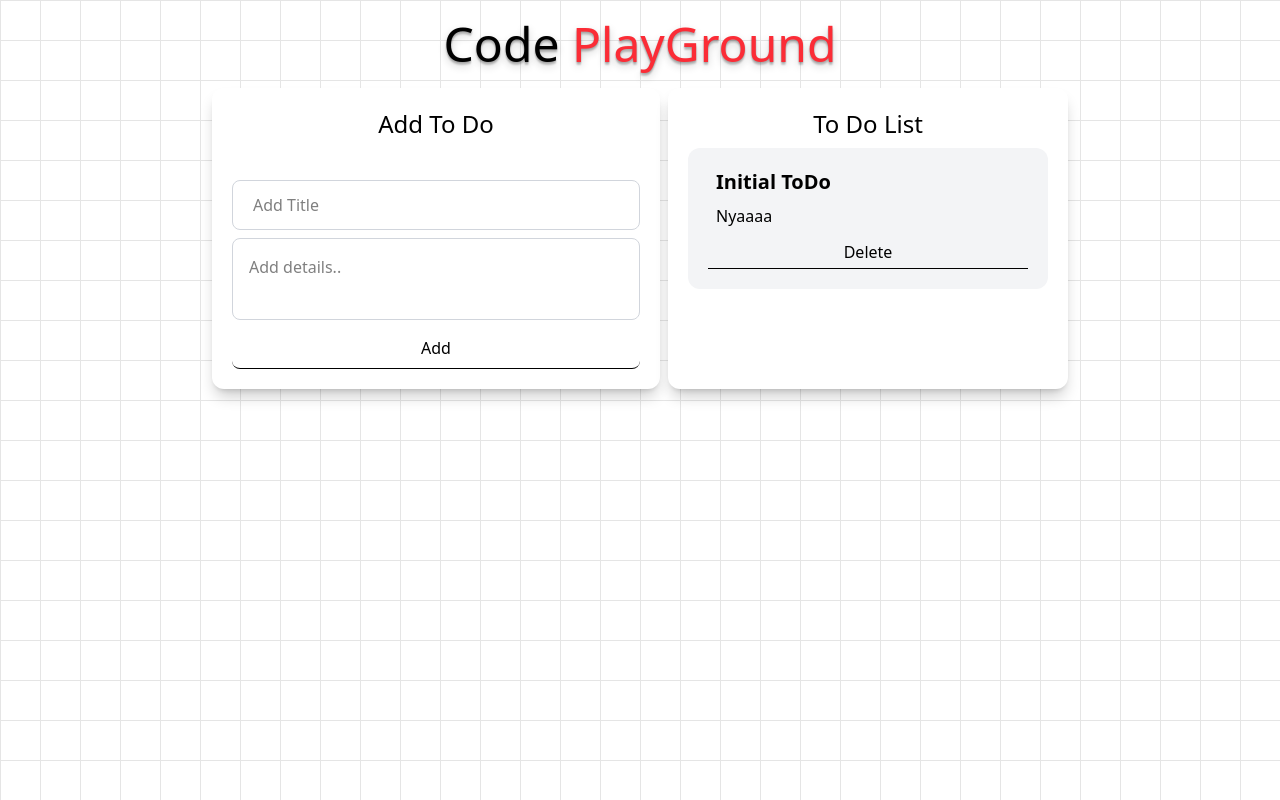
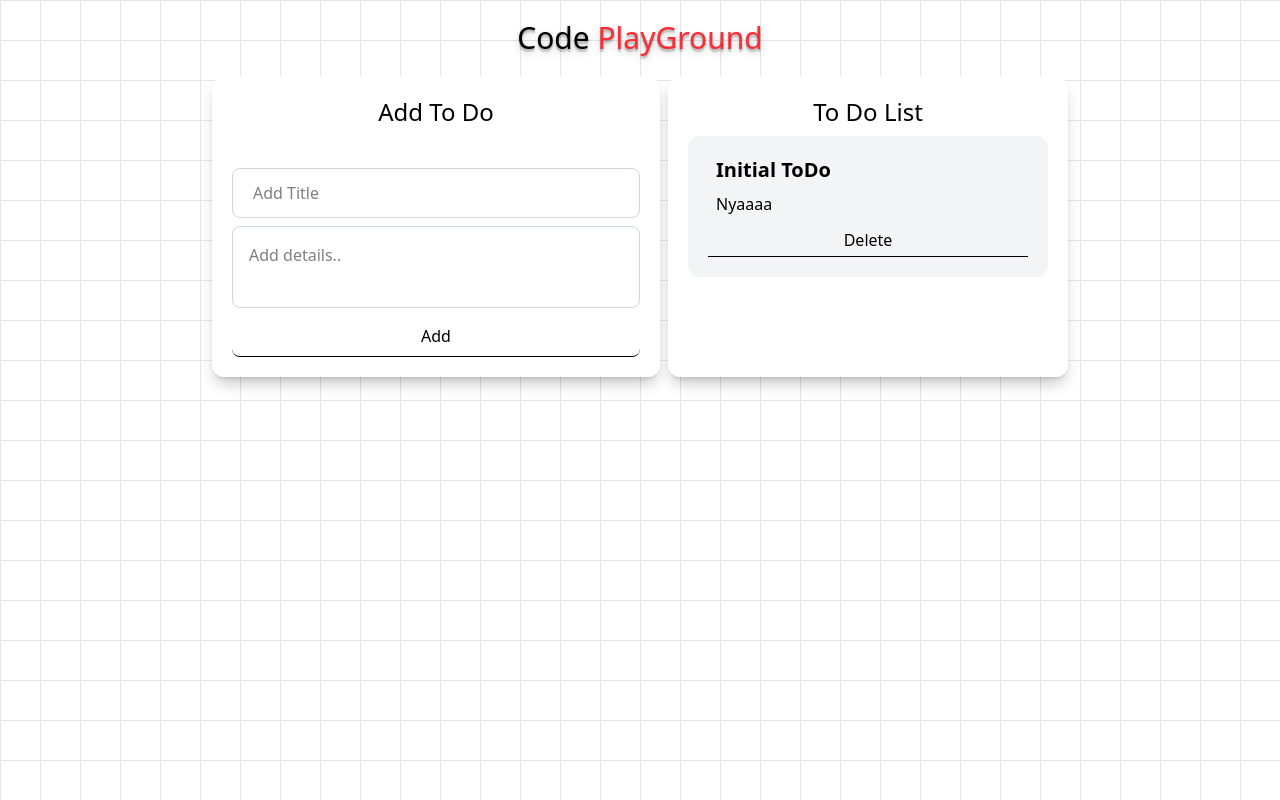
Before and after one commit to Umaruu199chan/TodoList, a React app: page / in a window 1280 px wide. Built offline with nearby package versions, Linux system fonts and the light colour scheme; the HTML template or start-up script is replaced by a standard one.

Commit message:
change the size of the text

```diff
--- a/src/Header.jsx
+++ b/src/Header.jsx
@@ -1,6 +1,6 @@
 function Header() {
     return (
-    <h1 className="text-5xl text-center m-5 text-shadow-lg/20">Code <span className="text-red-500">PlayGround</span></h1>
+    <h1 className="text-3xl text-center m-5 text-shadow-lg/20">Code <span className="text-red-500">PlayGround</span></h1>
     )
 };
 
```
